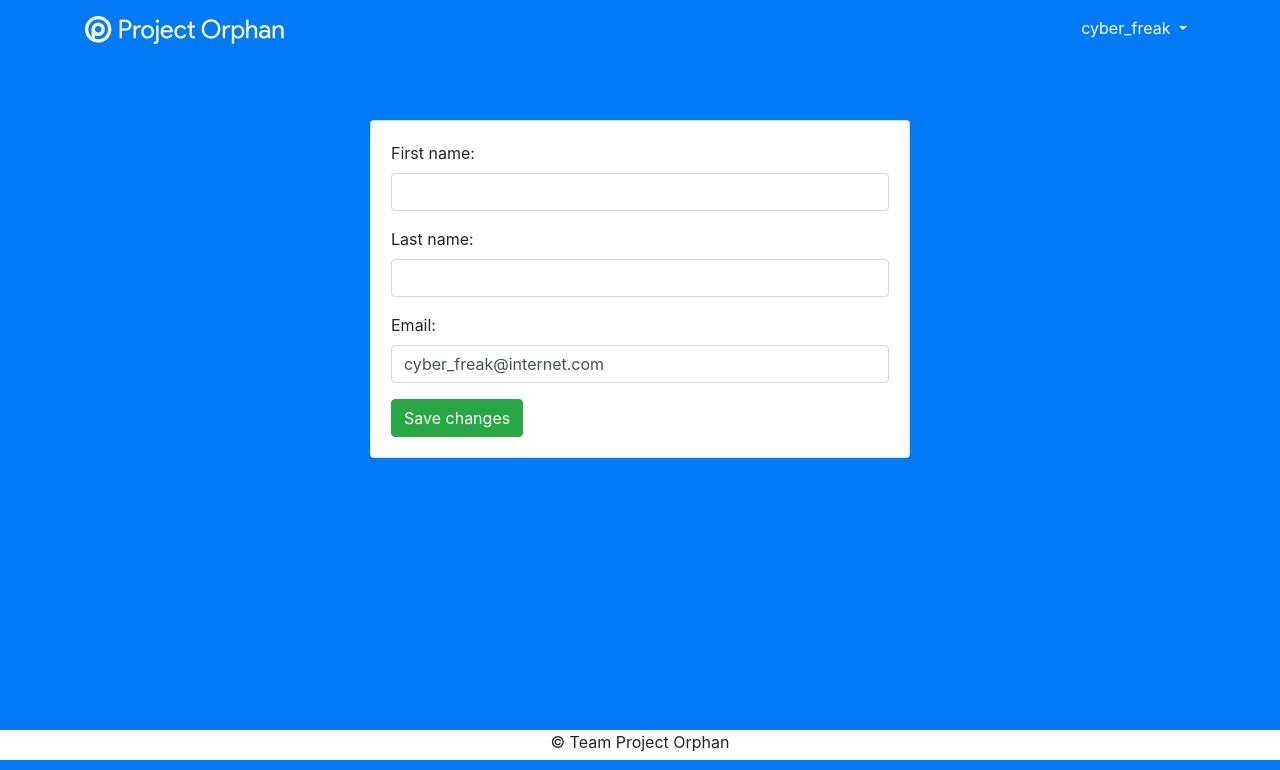
After one commit to Shivams334/Project_Orphan, a Django app: page /settings/account/ in a window 1280 px wide. The commit adds this page. Shown: the top 770 px of the page. Run offline with Django 3.2, Linux system fonts and the light colour scheme; a user stored in the database is signed in; some libraries are stand-ins or nearby versions.

Commit message:
my_account

```diff
--- a/accounts/forms.py
+++ b/accounts/forms.py
@@ -10,3 +10,11 @@ class SignUpForm(UserCreationForm):
     class Meta:
         model = User
         fields = ('username', 'email', 'password1', 'password2')
+
+
+class UserInformationUpdateForm(forms.ModelForm):
+    email = forms.EmailField()
+
+    class Meta:
+        model = User
+        fields = ('first_name', 'last_name', 'email', )
--- a/accounts/views.py
+++ b/accounts/views.py
@@ -1,10 +1,21 @@
 from django.shortcuts import render
+from django.contrib.auth import login as auth_login
+from django.contrib.auth.decorators import login_required
+from django.contrib.auth.models import User
+from django.shortcuts import redirect, render
+from django.urls import reverse_lazy
+from django.utils.decorators import method_decorator
+from django.views.generic import UpdateView
+
+from .forms import SignUpForm, UserInformationUpdateForm
 
 # Create your views here.
 
 
 def signup(request):
     return render(request, 'signup.html')
+
+
 from django.contrib.auth import login as auth_login
 from django.shortcuts import render, redirect
 
@@ -21,3 +32,13 @@ def signup(request):
     else:
         form = SignUpForm()
     return render(request, 'signup.html', {'form': form})
+
+
+@method_decorator(login_required, name='dispatch')
+class UserUpdateView(UpdateView):
+    form_class = UserInformationUpdateForm
+    template_name = 'my_account.html'
+    success_url = reverse_lazy('my_account')
+
+    def get_object(self):
+        return self.request.user
--- a/project_orphan/urls.py
+++ b/project_orphan/urls.py
@@ -35,5 +35,6 @@ urlpatterns = [
         name='password_change'),
     url(r'^settings/password/done/$', auth_views.PasswordChangeDoneView.as_view(template_name='password_change_done.html'),
         name='password_change_done'),
+    url(r'^settings/account/$', accounts_views.UserUpdateView.as_view(), name='my_account'),
     url(r'^admin/', admin.site.urls),
 ]
--- a/templates/base.html
+++ b/templates/base.html
@@ -29,7 +29,7 @@
                 {{ user.username }}
               </a>
                  <div class="dropdown-menu dropdown-menu-right" aria-labelledby="userMenu">
-                    <a class="dropdown-item" href="#">My account</a>
+                    <a class="dropdown-item" href="{% url 'my_account' %}">My account</a>
                     <a class="dropdown-item" href="{% url 'password_change' %}">Change password</a>
                   <div class="dropdown-divider"></div>
                     <a class="dropdown-item" href="{% url 'logout' %}">Log out</a>
--- /dev/null
+++ b/templates/my_account.html
@@ -0,0 +1,32 @@
+{% extends 'base.html' %}
+
+{% load static %}
+
+{% block stylesheet %}
+  <link rel="stylesheet" href="{% static 'css/accounts.css' %}">
+  <link rel="stylesheet" href="{% static 'css/mycss.css' %}">
+{% endblock %}
+
+{% block title %}My account{% endblock %}
+
+{% block breadcrumb %}
+  <li class="breadcrumb-item active">My account</li>
+{% endblock %}
+
+{% block content %}
+<div class="container"> <br><br><br><br><br>
+  <div class="row justify-content-center">
+    <div class="col-lg-6 col-md-8 col-sm-10">
+      <div class="card">
+        <div class="card-body">
+            <form method="post" novalidate>
+              {% csrf_token %}
+              {% include 'includes/form.html' %}
+              <button type="submit" class="btn btn-success">Save changes</button>
+            </form>
+        </div>
+      </div><br><br><br>
+    </div>
+  </div>
+</div>
+{% endblock %}
```
Also changed, not shown: db.sqlite3.
